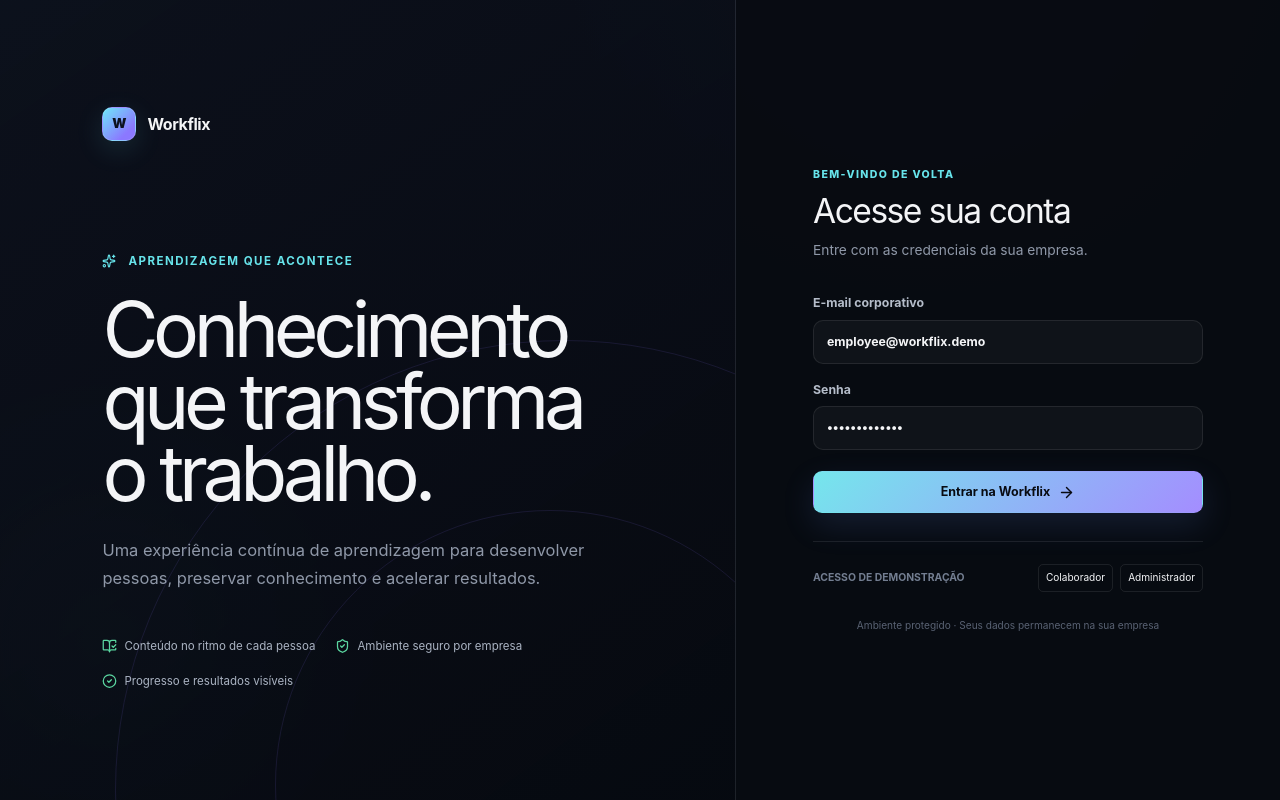
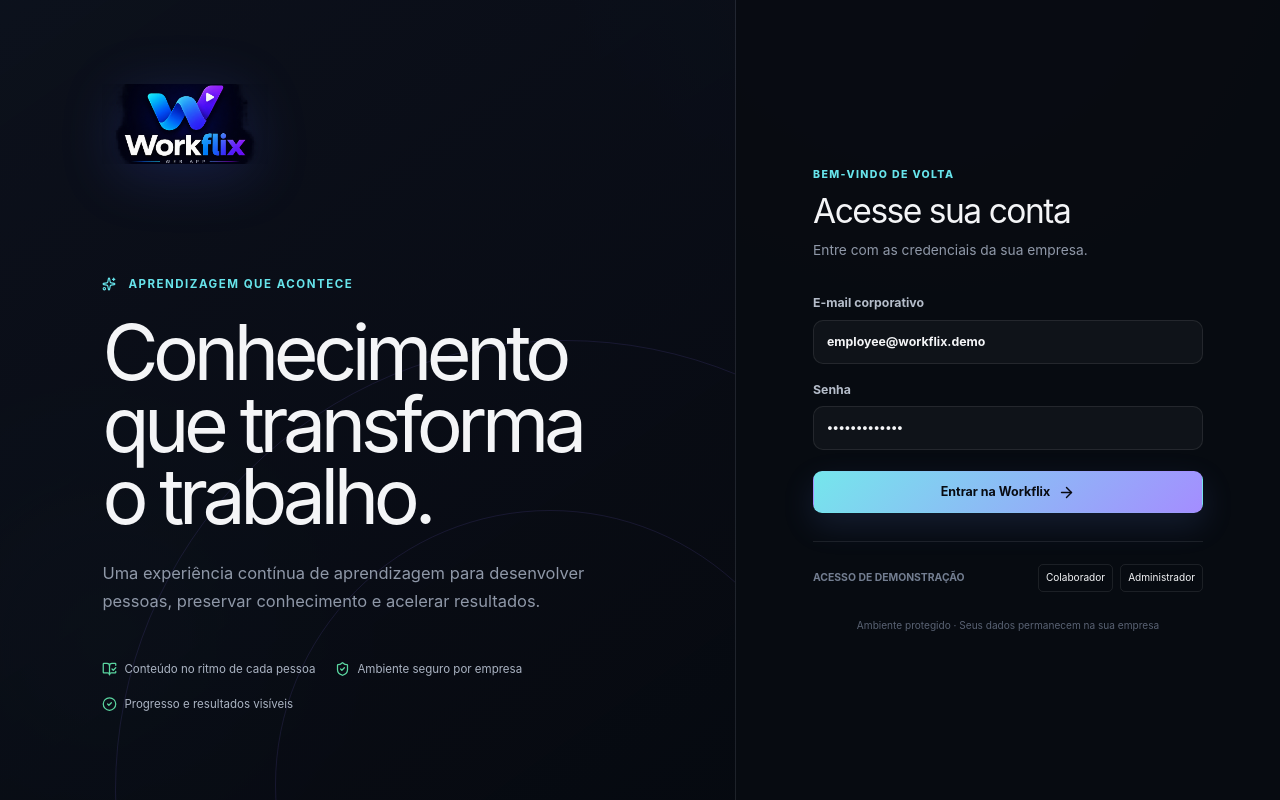
Before and after one commit to Leandrosp9/webapp-workflix, a React (Vite) app in the folder frontend/: page /login in a window 1280 px wide. Built offline with nearby package versions, Linux system fonts and the light colour scheme; no server answers.

Commit message:
style: apply Workflix portfolio branding

```diff
--- a/frontend/src/app/App.tsx
+++ b/frontend/src/app/App.tsx
@@ -2,6 +2,7 @@
 import { BrowserRouter, Navigate, Outlet, Route, Routes } from "react-router-dom";
 
 import { AppShell } from "../components/AppShell";
+import { Brand } from "../components/Brand";
 import { useAuth } from "../features/auth/AuthProvider";
 import type { Role } from "../types/api";
 import { AppProviders } from "./providers";
@@ -24,9 +25,7 @@
 function RouteFallback() {
   return (
     <main className="route-fallback" aria-busy="true" aria-label="Carregando Workflix">
-      <div className="brand-mark" aria-hidden="true">
-        W
-      </div>
+      <Brand compact />
       <span>Preparando seu espaço…</span>
     </main>
   );
--- a/frontend/src/components/Brand.tsx
+++ b/frontend/src/components/Brand.tsx
@@ -4,11 +4,10 @@
 
 export function Brand({ compact = false }: BrandProps) {
   return (
-    <div className="brand" aria-label="Workflix">
-      <span className="brand-mark" aria-hidden="true">
-        W
+    <div className={`brand ${compact ? "brand-compact" : ""}`} aria-label="Workflix">
+      <span className="brand-logo" aria-hidden="true">
+        <img src="/brand/workflix-logo.png" alt="" />
       </span>
-      {!compact && <span className="brand-name">Workflix</span>}
     </div>
   );
 }
--- a/frontend/src/styles/globals.css
+++ b/frontend/src/styles/globals.css
@@ -104,27 +104,38 @@
 .brand {
   display: inline-flex;
   align-items: center;
-  gap: 11px;
-}
-
-.brand-mark {
-  display: inline-grid;
-  width: 34px;
-  height: 34px;
-  place-items: center;
-  border: 1px solid rgba(255, 255, 255, 0.15);
-  border-radius: 10px;
-  color: #0d1220;
-  background: linear-gradient(135deg, var(--cyan), #8b78ff 76%);
-  box-shadow: 0 8px 28px rgba(110, 231, 249, 0.13);
-  font-size: 0.82rem;
-  font-weight: 900;
-}
-
-.brand-name {
-  font-size: 1rem;
-  font-weight: 750;
-  letter-spacing: -0.025em;
+  flex: 0 0 auto;
+}
+
+.brand-logo {
+  position: relative;
+  display: block;
+  overflow: hidden;
+  width: 166px;
+  height: 80px;
+  filter: drop-shadow(0 10px 28px rgba(69, 93, 255, 0.2));
+}
+
+.brand-logo img {
+  position: absolute;
+  top: -38px;
+  left: -1px;
+  width: 168px;
+  max-width: none;
+  height: 168px;
+  object-fit: contain;
+}
+
+.brand-compact .brand-logo {
+  width: 42px;
+  height: 40px;
+}
+
+.brand-compact .brand-logo img {
+  top: -20px;
+  left: -27px;
+  width: 96px;
+  height: 96px;
 }
 
 .phase-badge,
```
Also changed, not shown: frontend/public/brand/workflix-logo.png (added).
